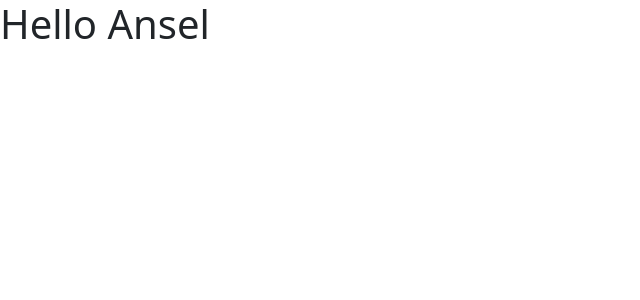
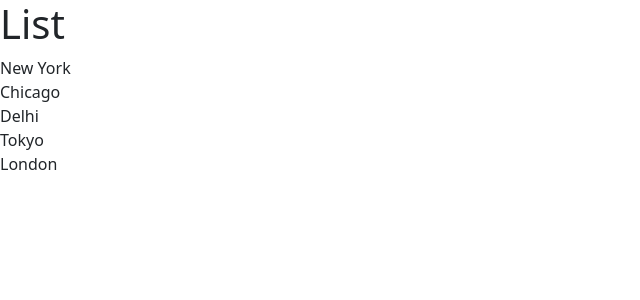
Before and after one commit to ansel-joseph/react-app, a React (Vite) app: page / in a window 1280 px wide. Shown: the top 300 px of the page, without its empty margins (0-640 px from the left). Built offline with nearby package versions, Linux system fonts and the light colour scheme.

Commit message:
add: connecting listGroup

```diff
--- a/src/App.tsx
+++ b/src/App.tsx
@@ -1,6 +1,6 @@
-import Message from "./message"
+import ListGroup from "./components/ListGroup";
 
 function App() {
-  return <div> <Message /> </div>
+  return <div> <ListGroup /> </div>
 }
 export default App;
```
